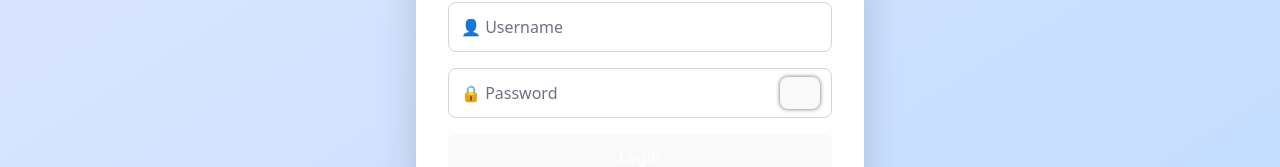
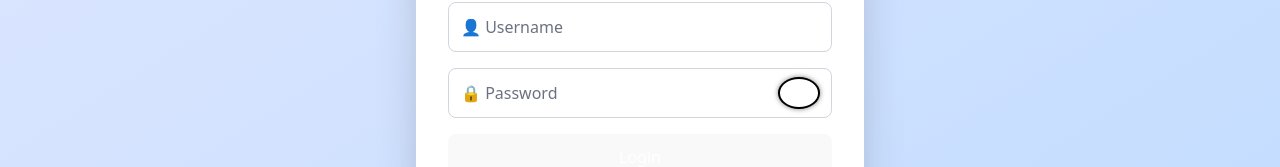
Before and after one commit to ManojKumar184/chatterbox, a React (Vite) app in the folder frontend/: page /login in a window 1280 px wide. Shown: the part 321-488 px from the top of the page. Built offline with nearby package versions, Linux system fonts and the light colour scheme; no server answers.

Commit message:
attempt failed trying again

```diff
--- a/frontend/src/pages/Login.jsx
+++ b/frontend/src/pages/Login.jsx
@@ -52,15 +52,31 @@ export default function Login() {
               className="w-full border border-gray-300 p-3 rounded-lg focus:ring-2 focus:ring-indigo-400 outline-none text-gray-800 placeholder-gray-500"
               required
             />
+
             <button
               type="button"
               onClick={() => setShowPassword((prev) => !prev)}
-              className="absolute right-3 top-1/2 -translate-y-1/2 w-8 h-8 bg-white border border-black rounded-full flex items-center justify-center shadow-[0_0_4px_rgba(0,0,0,0.6)]"
+              style={{
+                backgroundColor: "#ffffff",
+                border: "2px solid #000000",
+                borderRadius: "50%",
+                width: "2rem",
+                height: "2rem",
+                position: "absolute",
+                right: "0.75rem",
+                top: "50%",
+                transform: "translateY(-50%)",
+                display: "flex",
+                alignItems: "center",
+                justifyContent: "center",
+                boxShadow: "0 0 5px rgba(0,0,0,0.5)",
+                zIndex: 10,
+              }}
             >
               {showPassword ? (
-                <EyeOff size={20} stroke="black" fill="white" strokeWidth={2} />
+                <EyeOff size={20} stroke="black" strokeWidth={2} />
               ) : (
-                <Eye size={20} stroke="black" fill="white" strokeWidth={2} />
+                <Eye size={20} stroke="black" strokeWidth={2} />
               )}
             </button>
           </div>
```
